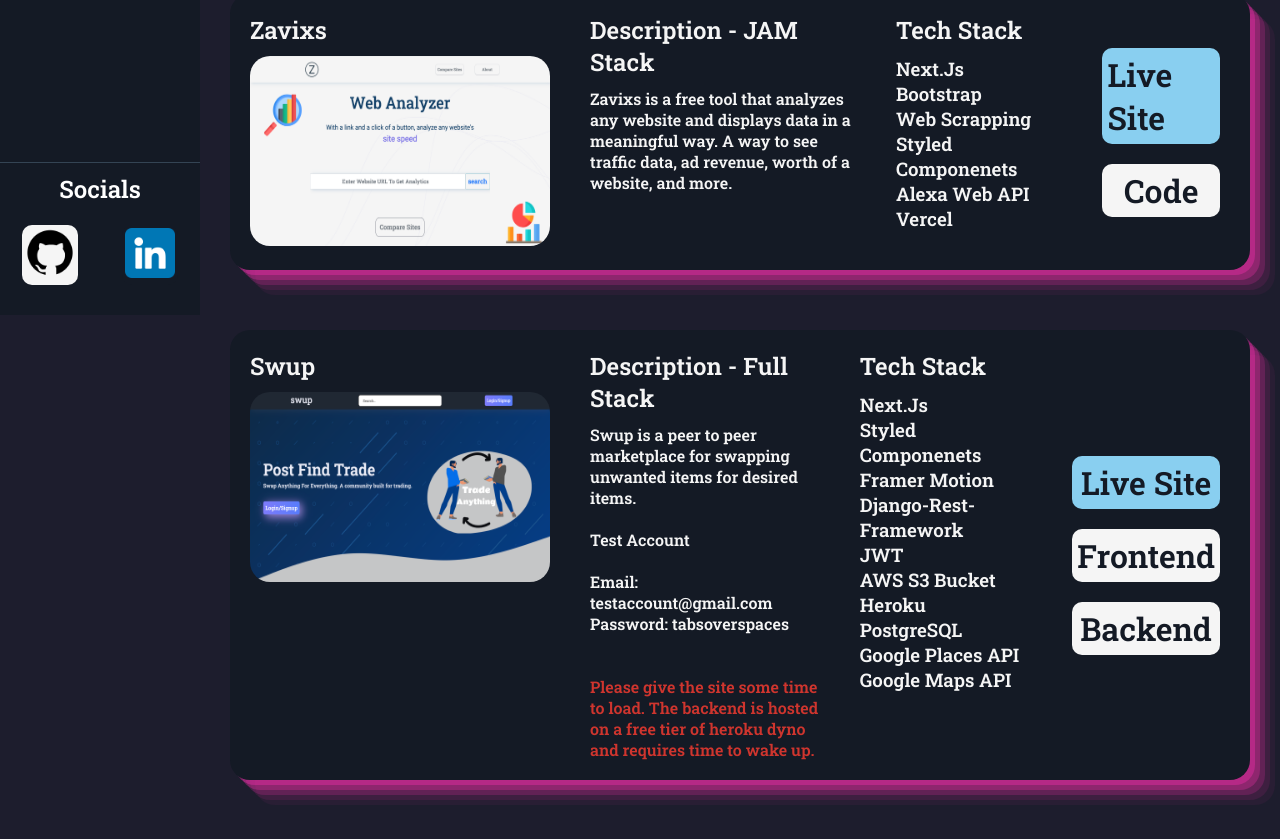
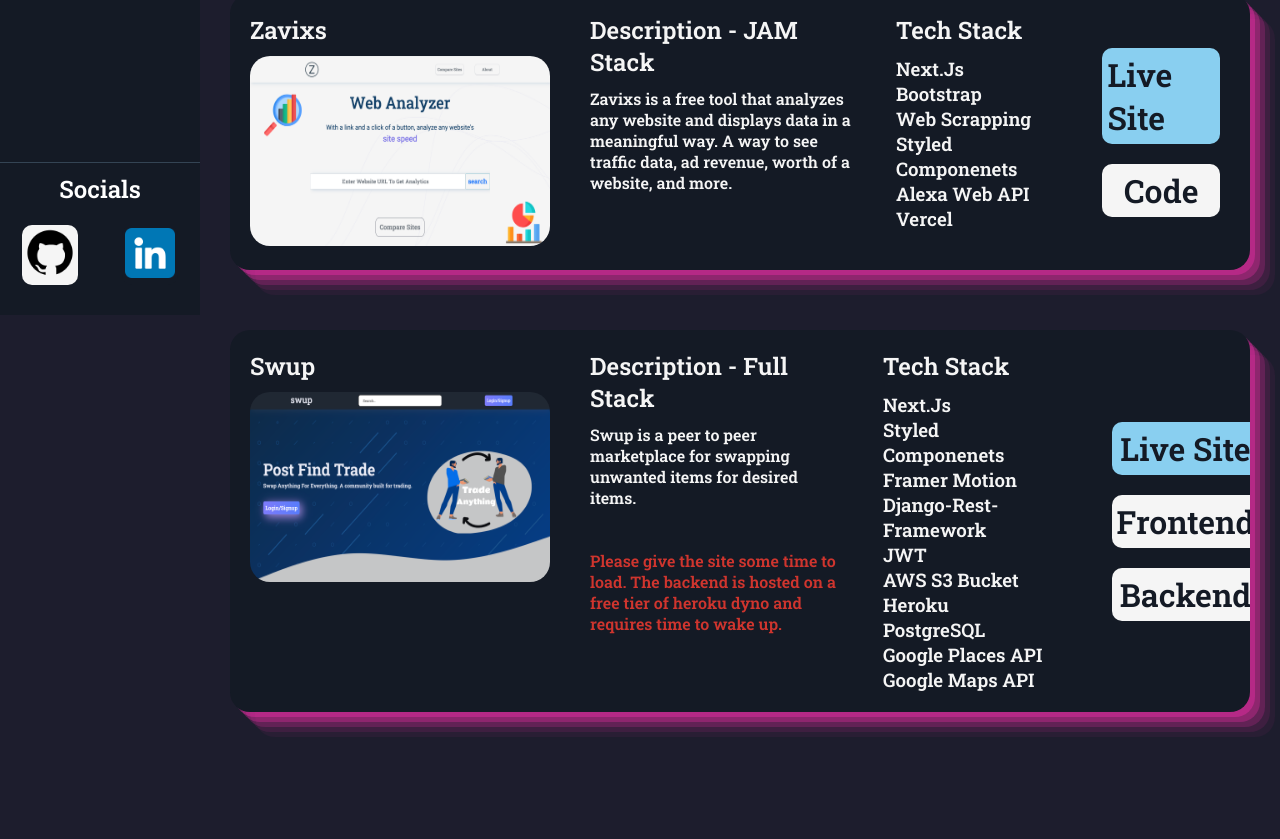
Before and after one commit to asiqurrahman/asiqurportfolio, a React (Create React App) app: page /projects in a window 1280 px wide. Shown: the part 485-1324 px from the top of the page. After the commit the page ends 1257 px from the top, so only its background shows below. Built offline with nearby package versions, Linux system fonts and the light colour scheme.

Commit message:
reverted changes

```diff
--- a/src/components.js/Projects.js
+++ b/src/components.js/Projects.js
@@ -28,6 +28,7 @@
                     animate={{opacity: 1, translateX: 0}}
                     transition={{duration: .5}}
                  >
+                    <div className="projectimage">
                         <div className="item">
                             <div>
                                 <h2>Portfolio Website</h2>
@@ -36,6 +37,8 @@
                                 <img src={portfolio} />
                             </div>
                         </div>
+                    </div>
+                    <div className="descriptionitems">
                         <div className="item description">
                             <h2>Description</h2>
                             <p>A portfolio website showcasing my skills and projects.</p>
@@ -59,6 +62,7 @@
                                 </a>
                             </div>
                         </div>
+                    </div>
                 </motion.div>
                 {/* Project Two */}
                 <motion.div className="project"
@@ -66,6 +70,7 @@
                     animate={{opacity: 1, translateX: 0}}
                     transition={{duration: .3, delay: .3}}
                 >
+                    <div className="projectimage">
                         <div className="item">
                             <div>
                                 <h2>Zavixs</h2>
@@ -74,6 +79,8 @@
                                 <img src={zavixs} />
                             </div>
                         </div>
+                    </div>
+                    <div className="descriptionitems">
                         <div className="item description">
                             <h2>Description - JAM Stack</h2>
                             <p>Zavixs is a free tool that analyzes any website and displays data in a meaningful way. A way to see traffic data, ad revenue, worth of a website, and more.</p>
@@ -99,6 +106,7 @@
                                 <p>Code</p>
                             </div>
                         </div>
+                    </div>
                 </motion.div>
                 {/* Project Three */}
                 <motion.div className="project"
@@ -106,6 +114,7 @@
                     animate={{opacity: 1, translateX: 0}}
                     transition={{duration: .3, delay: .5}}
                 >
+                    <div className="projectimage">
                         <div className="item">
                             <div>
                                 <h2>Swup</h2>
@@ -114,14 +123,11 @@
                                 <img src={swup} />
                             </div>
                         </div>
+                    </div>
+                    <div className="descriptionitems">
                         <div className="item description">
                             <h2>Description - Full Stack</h2>
                             <p>Swup is a peer to peer marketplace for swapping unwanted items for desired items. </p>
-                        <br />
-                        <p>Test Account</p>
-                        <br />
-                        <p>Email: testaccount@gmail.com</p>
-                        <p>Password: tabsoverspaces</p>
                             <br />
                             <br />
                             <p className="wakeup">Please give the site some time to load. The backend is hosted on a free tier of heroku dyno and requires time to wake up.</p>
@@ -158,6 +164,7 @@
                                 </a>
                             </div>
                         </div>
+                    </div>
                 </motion.div>
             </div>
         </StyledProjects>
--- a/src/components.js/styles/Projects.style.js
+++ b/src/components.js/styles/Projects.style.js
@@ -73,4 +73,20 @@
     .wakeup {
         color: #cf352e;
     }
+
+    .descriptionitems {
+        display: flex;
+    }
+
+    @media (max-width: 1024px) {
+
+        .projectimage {
+            display: flex;
+            justify-content: center;
+        }
+
+        .project {
+            flex-direction: column;
+        }
+    }
 `
```
Lines whose indentation alone changed are shown as unchanged.
